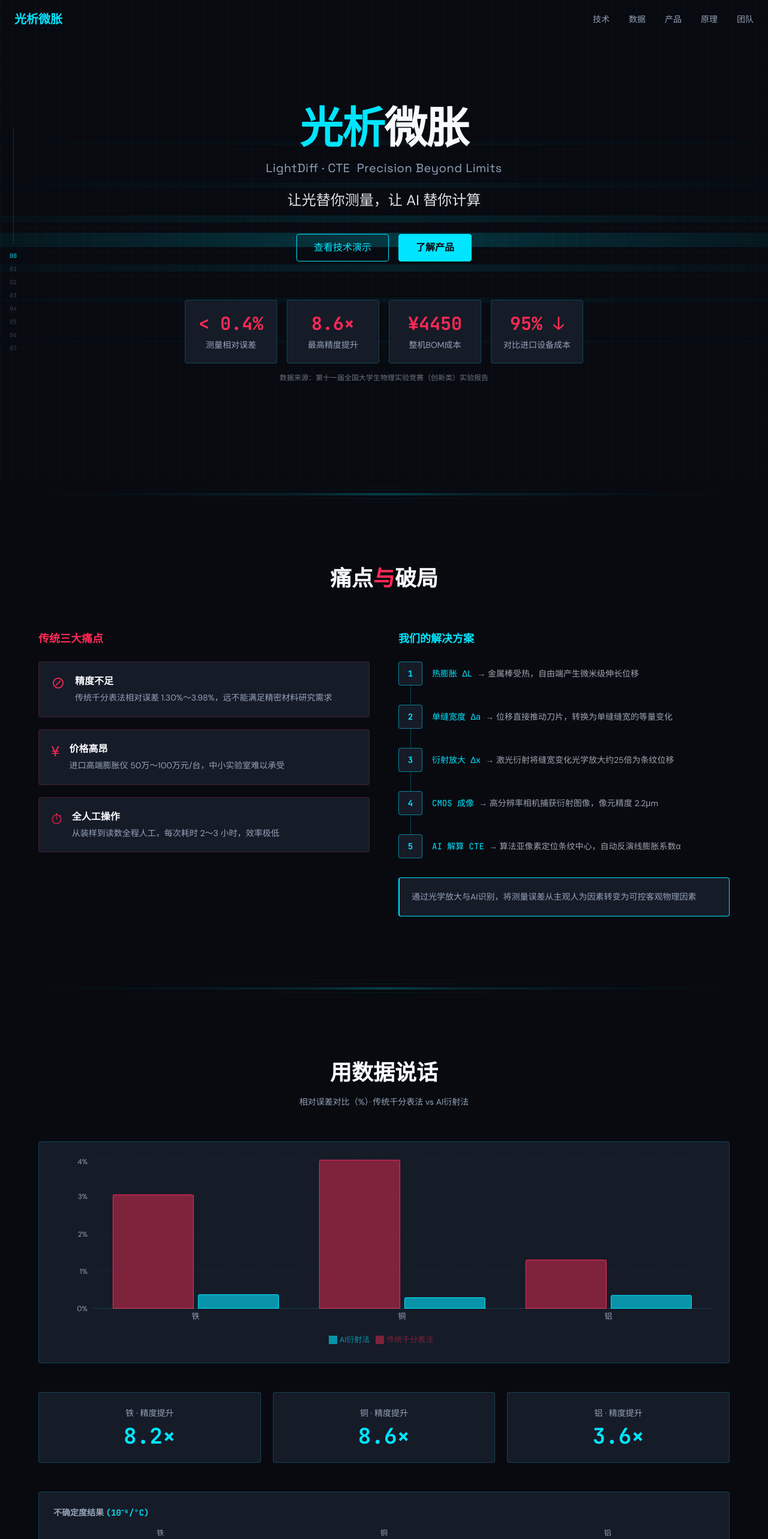
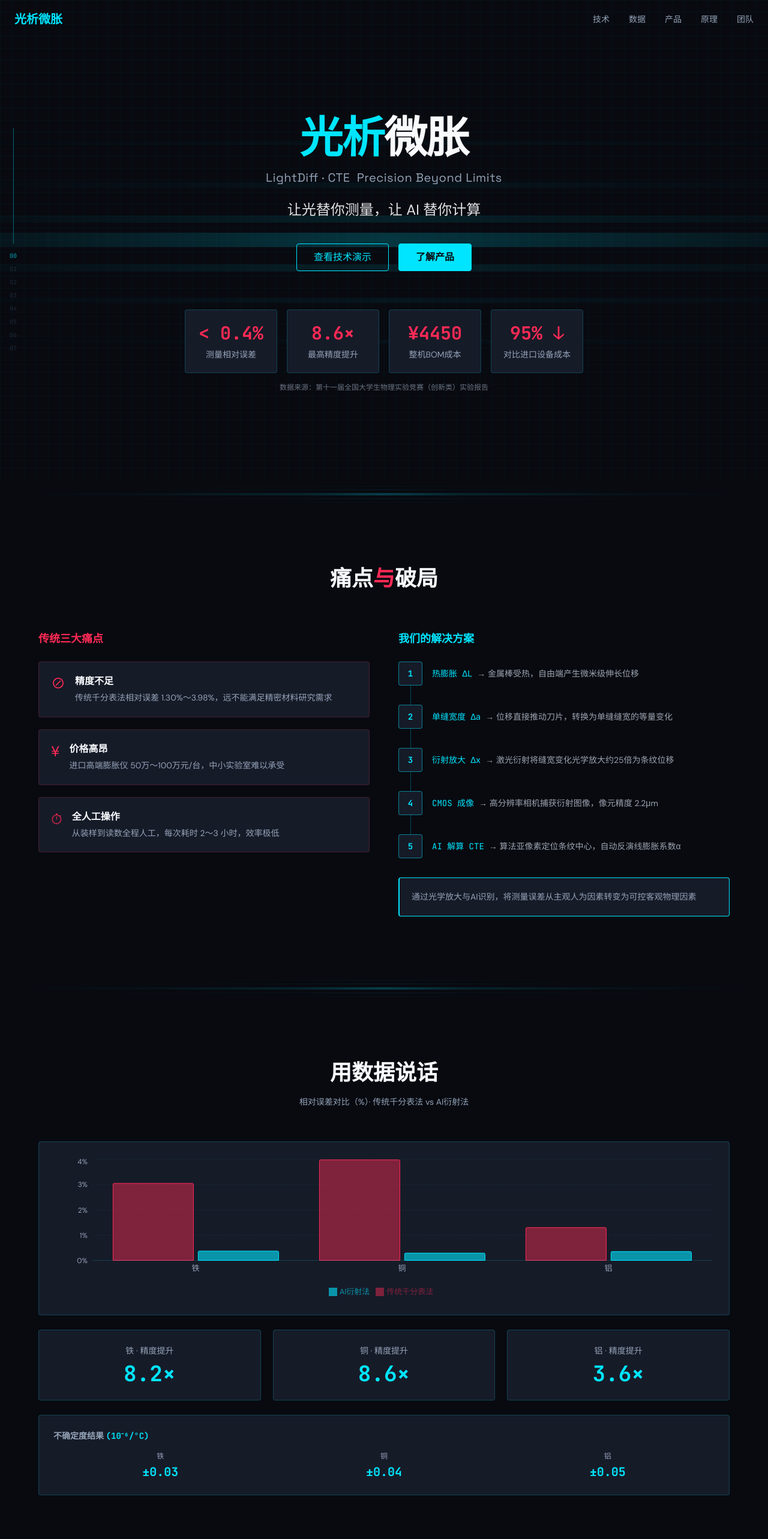
Before and after one commit to aLight1nG/guangxi-weizhan, a React (Vite) app: page / in a window 1280 px wide. Shown: the top 2566 px of the page at 60% size. Built offline with nearby package versions, Linux system fonts and the light colour scheme.

Commit message:
更新说明

```diff
--- a/src/components/ScrollIndicator.jsx
+++ b/src/components/ScrollIndicator.jsx
@@ -37,10 +37,10 @@ export default function ScrollIndicator() {
   return (
     <div className="fixed left-4 top-1/2 -translate-y-1/2 z-40 hidden lg:flex flex-col items-center gap-1">
       {/* Track */}
-      <div className="relative w-px h-48 bg-border-cyan">
+      <div className="relative w-px h-48 bg-border-cyan/40">
         {/* Progress fill */}
         <div
-          className="absolute top-0 left-0 w-full bg-accent-cyan transition-all duration-200"
+          className="absolute top-0 left-0 w-full bg-accent-cyan/50 transition-all duration-200"
           style={{ height: `${progress * 100}%` }}
         />
       </div>
@@ -52,7 +52,7 @@ export default function ScrollIndicator() {
             key={s.id}
             href={`#${s.id}`}
             className={`font-mono text-[10px] leading-none transition-colors duration-200 ${
-              i === active ? 'text-accent-cyan' : 'text-gray-700'
+              i === active ? 'text-accent-cyan/70' : 'text-gray-800'
             }`}
           >
             {s.label}
--- a/src/sections/Comparison.jsx
+++ b/src/sections/Comparison.jsx
@@ -114,7 +114,7 @@ export default function Comparison() {
                   {row.key === 'price' ? (
                     <div
                       className={`font-mono font-bold ${col.rows.priceSize} ${
-                        col.highlight ? 'text-accent-cyan' : 'text-text-primary'
+                        col.highlight ? 'text-accent-cyan' : 'text-gray-200'
                       }`}
                     >
                       {col.rows[row.key]}
@@ -124,7 +124,7 @@ export default function Comparison() {
                       className={`text-sm font-medium ${
                         col.highlight && row.key === 'error'
                           ? 'text-accent-cyan'
-                          : 'text-text-primary'
+                          : 'text-gray-200'
                       }`}
                     >
                       {col.rows[row.key]}
@@ -159,7 +159,7 @@ export default function Comparison() {
               )}
               <h3
                 className={`font-heading font-bold text-base mb-5 text-center ${
-                  col.highlight ? 'text-accent-cyan' : 'text-text-primary'
+                  col.highlight ? 'text-accent-cyan' : 'text-gray-200'
                 }`}
               >
                 {col.name}
@@ -170,13 +170,13 @@ export default function Comparison() {
                   {row.key === 'price' ? (
                     <div
                       className={`font-mono font-bold ${col.rows.priceSize} ${
-                        col.highlight ? 'text-accent-cyan' : 'text-text-primary'
+                        col.highlight ? 'text-accent-cyan' : 'text-gray-200'
                       }`}
                     >
                       {col.rows[row.key]}
                     </div>
                   ) : (
-                    <div className="text-sm text-text-primary">{col.rows[row.key]}</div>
+                    <div className="text-sm text-gray-200">{col.rows[row.key]}</div>
                   )}
                 </div>
               ))}
--- a/src/sections/Contact.jsx
+++ b/src/sections/Contact.jsx
@@ -74,7 +74,7 @@ export default function Contact() {
         </motion.p>
 
         {/* Collaboration direction cards */}
-        <div className="grid grid-cols-1 sm:grid-cols-2 md:grid-cols-4 gap-5 mb-12">
+        <div className="grid grid-cols-1 sm:grid-cols-2 md:grid-cols-4 gap-3 sm:gap-5 mb-12">
           {directions.map((d, i) => (
             <motion.div
               key={d.title}
@@ -83,7 +83,7 @@ export default function Contact() {
               initial="hidden"
               whileInView="visible"
               viewport={{ once: true }}
-              className="card p-5 text-center group"
+              className="card p-4 sm:p-5 text-center group"
             >
               <div className="flex justify-center mb-3 group-hover:scale-110 transition-transform">
                 {d.icon}
--- a/src/sections/CoreData.jsx
+++ b/src/sections/CoreData.jsx
@@ -78,9 +78,9 @@ export default function CoreData() {
           initial={{ opacity: 0, y: 8 }}
           whileInView={{ opacity: 1, y: 0 }}
           viewport={{ once: true }}
-          className="card p-6 mb-12"
+          className="card p-6 mb-6"
         >
-          <ResponsiveContainer width="100%" height={320}>
+          <ResponsiveContainer width="100%" height={240}>
             <BarChart data={errorData} barGap={8}>
               <CartesianGrid
                 strokeDasharray="3 3"
@@ -125,7 +125,7 @@ export default function CoreData() {
         </motion.div>
 
         {/* Boost cards */}
-        <div className="grid grid-cols-1 md:grid-cols-3 gap-5 mb-12">
+        <div className="grid grid-cols-1 md:grid-cols-3 gap-5 mb-6">
           {boosts.map((b, i) => (
             <motion.div
               key={b.metal}
--- a/src/sections/Hero.jsx
+++ b/src/sections/Hero.jsx
@@ -70,7 +70,7 @@ export default function Hero() {
   return (
     <section
       id="hero"
-      className="relative min-h-screen flex flex-col items-center justify-center px-6 pt-20 pb-16 overflow-hidden"
+      className="relative min-h-screen flex flex-col items-center justify-center px-6 pt-20 pb-8 overflow-hidden"
     >
       <DiffractionBg />
 
--- a/src/sections/HowItWorks.jsx
+++ b/src/sections/HowItWorks.jsx
@@ -55,7 +55,7 @@ export default function HowItWorks() {
         </motion.p>
 
         {/* Three step cards */}
-        <div className="grid md:grid-cols-3 gap-6 mb-16">
+        <div className="grid md:grid-cols-3 gap-6 mb-10">
           {steps.map((s, i) => (
             <motion.div
               key={s.num}
@@ -64,13 +64,13 @@ export default function HowItWorks() {
               initial="hidden"
               whileInView="visible"
               viewport={{ once: true }}
-              className="card p-6"
+              className="card p-6 flex flex-col"
             >
               <div className="text-3xl text-accent-cyan mb-3">{s.num}</div>
               <h3 className="font-heading font-semibold text-text-primary mb-2">
                 {s.title}
               </h3>
-              <p className="text-sm text-text-secondary leading-relaxed">
+              <p className="text-sm text-text-secondary leading-relaxed flex-1">
                 {s.desc}
               </p>
             </motion.div>
@@ -82,7 +82,7 @@ export default function HowItWorks() {
           initial={{ opacity: 0, y: 8 }}
           whileInView={{ opacity: 1, y: 0 }}
           viewport={{ once: true }}
-          className="card p-8"
+          className="card p-8 border-t-2 border-t-accent-cyan/30"
         >
           <h3 className="text-xs text-text-secondary uppercase tracking-wider mb-6 font-heading">
             核心公式
--- a/src/sections/PainPoints.jsx
+++ b/src/sections/PainPoints.jsx
@@ -48,7 +48,7 @@ export default function PainPoints() {
           痛点<span className="text-accent-red">与</span>破局
         </motion.h2>
 
-        <div className="grid md:grid-cols-2 gap-12">
+        <div className="grid md:grid-cols-2 gap-12 items-start">
           {/* Left: pain points (red) */}
           <div>
             <motion.h3
--- a/src/sections/Product.jsx
+++ b/src/sections/Product.jsx
@@ -98,10 +98,10 @@ export default function Product() {
                   className="card p-5"
                 >
                   <div className="mb-3">{m.icon}</div>
-                  <h4 className="font-heading font-semibold text-text-primary text-sm">
+                  <h4 className="font-heading font-semibold text-text-primary text-base">
                     {m.name}
                   </h4>
-                  <p className="mt-1 font-mono text-xs text-accent-cyan">{m.param}</p>
+                  <p className="mt-1 font-mono text-sm text-accent-cyan">{m.param}</p>
                 </motion.div>
               ))}
             </div>
@@ -129,10 +129,10 @@ export default function Product() {
                   <div className="absolute -left-5 top-1 w-3 h-3 rounded-full border-2 border-accent-cyan bg-bg-primary" />
                   {/* Step content */}
                   <div className="card p-4">
-                    <span className="font-mono text-accent-cyan text-xs mr-2">
+                    <span className="font-mono text-accent-cyan text-sm mr-2">
                       {String(i + 1).padStart(2, '0')}
                     </span>
-                    <span className="text-sm text-text-primary">{step}</span>
+                    <span className="text-base text-text-primary">{step}</span>
                   </div>
                 </motion.div>
               ))}
--- a/src/sections/Team.jsx
+++ b/src/sections/Team.jsx
@@ -52,7 +52,7 @@ export default function Team() {
             >
               {/* Avatar placeholder */}
               <div
-                className={`w-14 h-14 rounded-full ${m.color} flex items-center justify-center mx-auto mb-3 font-heading font-bold text-xl`}
+                className={`w-20 h-20 rounded-full ${m.color} flex items-center justify-center mx-auto mb-3 font-heading font-bold text-2xl`}
               >
                 {m.initials}
               </div>
```
